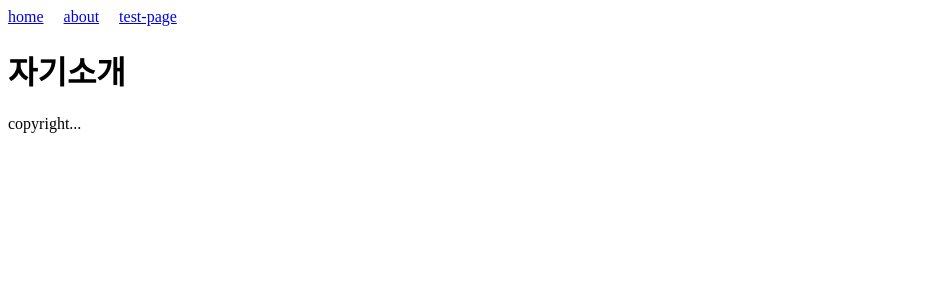
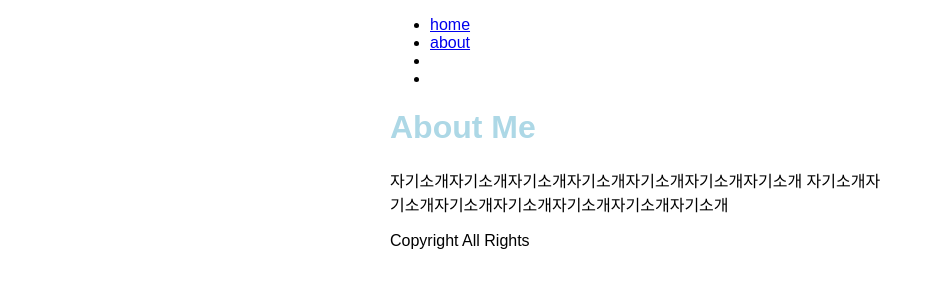
Before and after one commit to JeongHyeSoo/my-blog-2022-06-28, a Gatsby site: page /about in a window 1280 px wide. Shown: the whole page, without its empty margins (0-935 px from the left). Built offline with nearby package versions, Linux system fonts and the light colour scheme; Gatsby itself is replaced by a stand-in of ours.

Commit message:
test-space 제거, 레이아웃 꾸미기

```diff
--- a/src/components/layout.js
+++ b/src/components/layout.js
@@ -1,21 +1,30 @@
 import React from "react";
 import { Link } from "gatsby"
 
-function Layout({ children }) {
+import { container, heading, navLinks, navLinkItem, navLinkText } from "./layout.module.css"
+
+function Layout({ pageTitle, children }) {
     return (
-        <main>
-            <>
-                <div style={{ gap: 20, display: "flex" }}>
-                    <Link to="/">home</Link>
-                    <Link to="/about">about</Link>
-                    <Link to="/test-page">test-page</Link>
-                </div>
+        <div className={container}>
+            <title>{pageTitle}</title>
+            <nav>
+                <ul className={navLinks}>
+                    <li className={navLinkItem}>
+                        <Link className={navLinkText} to="/">home</Link>
+                    </li>
+                    <li className={navLinkItem}>
+                        <Link className={navLinkText} to="/about">about</Link>
+                    </li>
+                    <li></li>
+                    <li></li>
+                </ul>
+            </nav>
+            <main>
+                <h1 className={heading}>{pageTitle}</h1>
                 {children}
-                <div>
-                    copyright...
-                </div>
-            </>
-        </main>
+            </main >
+            <div>Copyright All Rights</div>
+        </div>
     );
 }
 
--- /dev/null
+++ b/src/components/layout.module.css
@@ -0,0 +1,23 @@
+.container {
+    margin: auto;
+    max-width: 500px;
+    font-family: sans-serif;
+}
+
+.heading {
+    color: lightblue;
+}
+
+.nav-links {
+    display: flex;
+    list-style: none;
+    padding-left: 0;
+}
+
+.nav-link-item {
+    padding-right: 2rem;
+}
+
+.nav-link-text {
+    color: black;
+}
--- a/src/pages/about.js
+++ b/src/pages/about.js
@@ -3,10 +3,10 @@
 
 function AboutPage() {
     return (
-        <Layout>
-            <title>자기소개</title>
-
-            <h1>자기소개</h1>
+        <Layout pageTitle="About Me">
+            <p>자기소개자기소개자기소개자기소개자기소개자기소개자기소개
+            자기소개자기소개자기소개자기소개자기소개자기소개자기소개
+            </p>
         </Layout>
     )
 }
```
Also changed, not shown: src/pages/index.js (+4 -5 lines), src/pages/test-page.js (deleted, +0 -14 lines).
